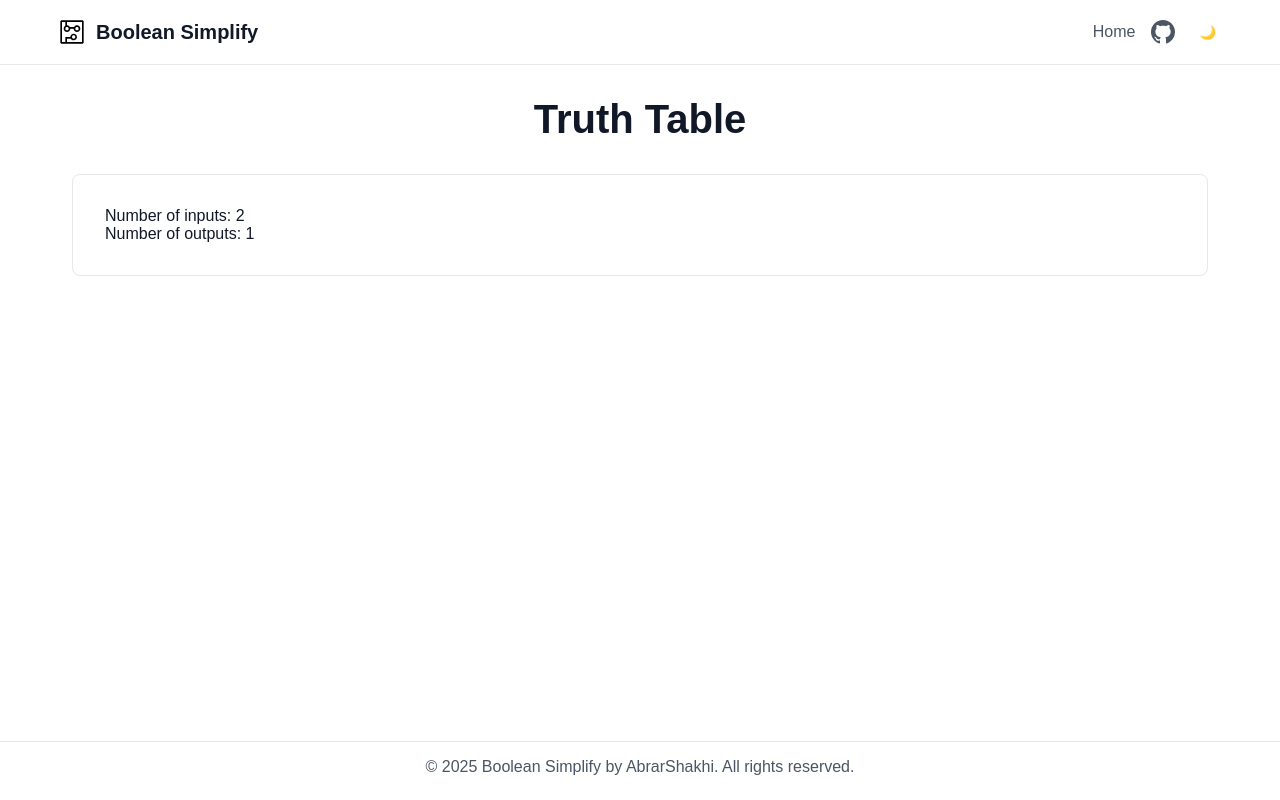
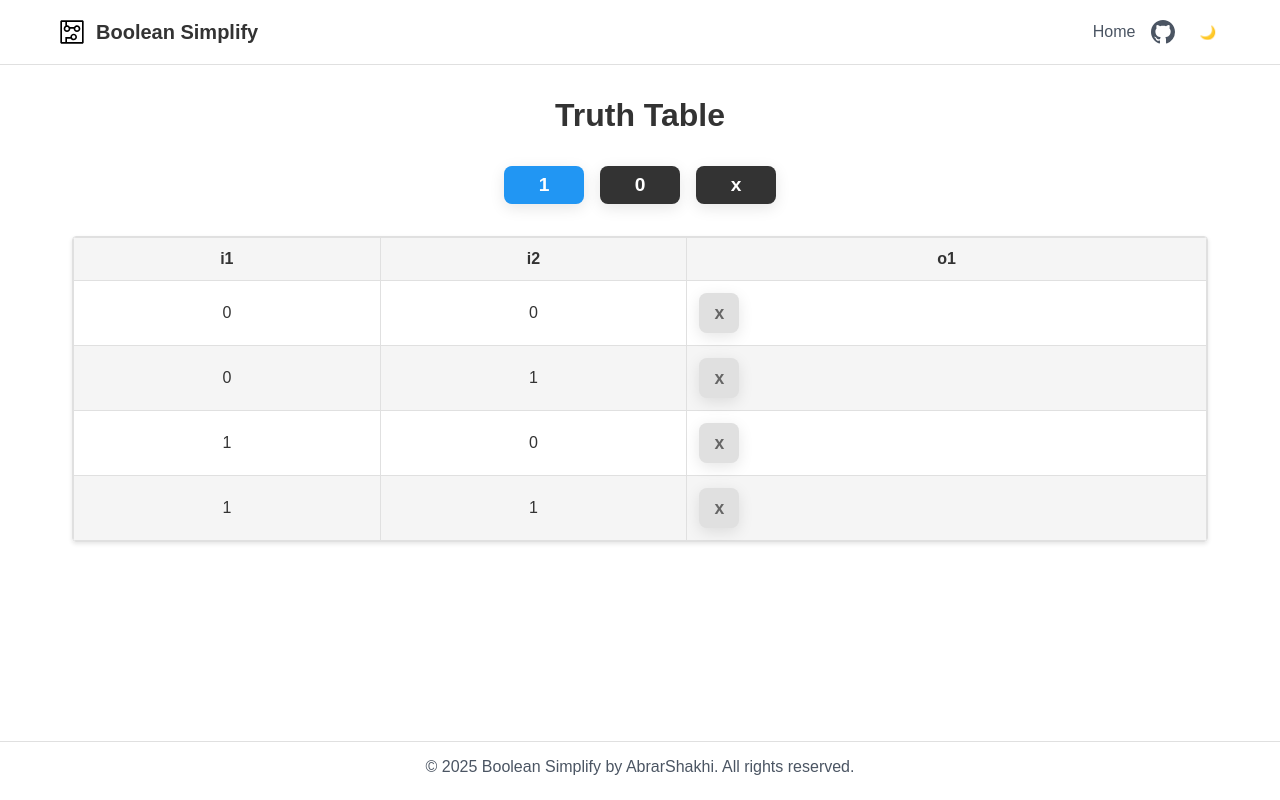
Before and after one commit to AbrarShakhi/boolean-simplify, a Next.js app: page /truthTable in a window 1280 px wide. Built offline with nearby package versions, Linux system fonts and the light colour scheme.

Commit message:
style: enhance styling and layout for truth table components
feat: implement truth table functionality with input/output handling

fix: update constructor validation for TruthTable class to enforce input/output limits

```diff
--- a/src/app/truthTable/page.module.css
+++ b/src/app/truthTable/page.module.css
@@ -1,21 +1,157 @@
 .container {
+  padding: 2rem;
   max-width: 1200px;
   margin: 0 auto;
-  padding: 2rem;
+}
+
+.header {
+  display: flex;
+  justify-content: space-between;
+  align-items: center;
+  margin-bottom: 2rem;
 }
 
 .title {
-  font-size: 2.5rem;
-  font-weight: 600;
   text-align: center;
   margin-bottom: 2rem;
   color: var(--text-color);
 }
 
-.tableContainer {
-  background-color: var(--bg-color);
-  border: 1px solid var(--border-color);
-  border-radius: 8px;
-  padding: 2rem;
+.themeToggle {
+  background: none;
+  border: none;
+  font-size: 1.5rem;
+  cursor: pointer;
+  padding: 0.5rem;
+  border-radius: 50%;
+  transition: background-color 0.2s ease;
+}
+
+.themeToggle:hover {
+  background-color: var(--hover-color);
+}
+
+.penContainer {
+  display: flex;
+  gap: 1rem;
+  justify-content: center;
   margin-bottom: 2rem;
 }
+
+.penButton {
+  width: auto !important;
+  padding: 0.5rem 2rem !important;
+  margin-top: 0 !important;
+  font-size: 1.2rem !important;
+  min-width: 80px;
+}
+
+.selectedPen {
+  background-color: var(--primary-color) !important;
+  color: white !important;
+  border-color: var(--primary-color) !important;
+}
+
+.tableContainer {
+  overflow-x: auto;
+  border: 1px solid var(--border-color);
+  border-radius: 4px;
+  box-shadow: 0 2px 4px var(--shadow-color);
+}
+
+.truthTable {
+  width: 100%;
+  border-collapse: collapse;
+  background-color: var(--bg-color);
+}
+
+.truthTable th,
+.truthTable td {
+  border: 1px solid var(--border-color);
+  padding: 0.75rem;
+  text-align: center;
+  color: var(--text-color);
+}
+
+.truthTable th {
+  background-color: var(--bg-secondary);
+  font-weight: 600;
+}
+
+.truthTable tr:nth-child(even) {
+  background-color: var(--bg-secondary);
+}
+
+.truthTable tr:hover {
+  background-color: var(--hover-color);
+}
+
+.outputButton {
+  width: 40px !important;
+  height: 40px !important;
+  padding: 0 !important;
+  margin: 0 !important;
+  min-width: 40px !important;
+  font-size: 1.1rem !important;
+  display: flex !important;
+  align-items: center !important;
+  justify-content: center !important;
+}
+
+/* Light theme (default) */
+:root {
+  --bg-color: #ffffff;
+  --bg-secondary: #f5f5f5;
+  --text-color: #333333;
+  --border-color: #e0e0e0;
+  --hover-color: #f0f0f0;
+  --shadow-color: rgba(0, 0, 0, 0.1);
+  --primary-color: #2196f3;
+  --primary-color-alpha: rgba(33, 150, 243, 0.2);
+}
+
+/* Dark theme */
+:root[data-theme="dark"] {
+  --bg-color: #1a1a1a;
+  --bg-secondary: #2d2d2d;
+  --text-color: #e0e0e0;
+  --border-color: #404040;
+  --hover-color: #333333;
+  --shadow-color: rgba(0, 0, 0, 0.3);
+  --primary-color: #64b5f6;
+  --primary-color-alpha: rgba(100, 181, 246, 0.2);
+}
+
+/* Light theme output styles */
+.outputOne {
+  background-color: #000000 !important;
+  color: #ffffff !important;
+}
+
+.outputZero {
+  background-color: #ffffff !important;
+  color: #000000 !important;
+  border: 1px solid #e0e0e0 !important;
+}
+
+.outputX {
+  background-color: #e0e0e0 !important;
+  color: #666666 !important;
+}
+
+/* Dark theme output styles */
+:root[data-theme="dark"] .outputOne {
+  background-color: #ffffff !important;
+  color: #000000 !important;
+}
+
+:root[data-theme="dark"] .outputZero {
+  background-color: #000000 !important;
+  color: #ffffff !important;
+  border: 1px solid #404040 !important;
+}
+
+:root[data-theme="dark"] .outputX {
+  background-color: #404040 !important;
+  color: #a0a0a0 !important;
+}
--- a/src/app/truthTable/page.tsx
+++ b/src/app/truthTable/page.tsx
@@ -1,22 +1,131 @@
-'use client';
+"use client";
 
-import { useSearchParams } from 'next/navigation';
-import { useEffect } from 'react';
-import styles from './page.module.css';
+import { useSearchParams } from "next/navigation";
+import styles from "./page.module.css";
+import TruthTable from "@/engine/truthTable";
+import { useState, useEffect } from "react";
+import { Button } from "@/components/Button/Button";
 
-export default function TruthTable() {
+type PenType = 1 | 0 | -1;
+
+export default function TruthTablePage() {
   const searchParams = useSearchParams();
 
-  const inputs = searchParams.get('inputs') || '2';
-  const outputs = searchParams.get('outputs') || '1';
+  const inputs = searchParams.get("inputs") || "2";
+  const outputs = searchParams.get("outputs") || "1";
+
+  const numInputs = parseInt(inputs, 10);
+  const numOutputs = parseInt(outputs, 10);
+  if (isNaN(numInputs) || isNaN(numOutputs)) {
+    throw new Error("Invalid number of inputs or outputs");
+  }
+  if (numInputs < 2 || numInputs > 9) {
+    throw new Error("Number of inputs must be between 1 and 9");
+  }
+  if (numOutputs < 1 || numOutputs > 9) {
+    throw new Error("Number of outputs must be between 1 and 9");
+  }
+
+  const [truthTable, setTruthTable] = useState<TruthTable | null>(null);
+  const [inputArray, setInputArray] = useState<number[][]>([]);
+  const [outputArray, setOutputArray] = useState<number[][]>([]);
+  const [selectedPen, setSelectedPen] = useState<PenType>(1);
+
+  useEffect(() => {
+    const tr = new TruthTable(numInputs, numOutputs);
+    setTruthTable(tr);
+    setInputArray(tr.getTruthTableInput());
+    setOutputArray(tr.getTruthTableOutput());
+  }, [numInputs, numOutputs]);
+
+  const handleOutputClick = (rowIndex: number, outputIndex: number) => {
+    if (!truthTable) return;
+
+    // Update the output array immediately
+    const newOutputArray = [...outputArray];
+    newOutputArray[rowIndex][outputIndex] = selectedPen;
+    setOutputArray(newOutputArray);
+
+    // Update the truth table
+    truthTable.setOutput(outputIndex, rowIndex, selectedPen);
+  };
+
+  const renderOutputValue = (value: number) => {
+    if (value === -1) return "x";
+    return value.toString();
+  };
+
+  const getOutputButtonClass = (value: number) => {
+    return `${styles.outputButton} ${
+      value === 1
+        ? styles.outputOne
+        : value === 0
+        ? styles.outputZero
+        : styles.outputX
+    }`;
+  };
 
   return (
     <div className={styles.container}>
       <h1 className={styles.title}>Truth Table</h1>
+      <div className={styles.penContainer}>
+        <Button
+          onClick={() => setSelectedPen(1)}
+          className={`${styles.penButton} ${
+            selectedPen === 1 ? styles.selectedPen : ""
+          }`}
+        >
+          1
+        </Button>
+        <Button
+          onClick={() => setSelectedPen(0)}
+          className={`${styles.penButton} ${
+            selectedPen === 0 ? styles.selectedPen : ""
+          }`}
+        >
+          0
+        </Button>
+        <Button
+          onClick={() => setSelectedPen(-1)}
+          className={`${styles.penButton} ${
+            selectedPen === -1 ? styles.selectedPen : ""
+          }`}
+        >
+          x
+        </Button>
+      </div>
       <div className={styles.tableContainer}>
-        {/* Truth table will be implemented here */}
-        <p>Number of inputs: {inputs}</p>
-        <p>Number of outputs: {outputs}</p>
+        <table className={styles.truthTable}>
+          <thead>
+            <tr>
+              {Array.from({ length: numInputs }, (_, i) => (
+                <th key={`input-${i}`}>i{i + 1}</th>
+              ))}
+              {Array.from({ length: numOutputs }, (_, i) => (
+                <th key={`output-${i}`}>o{i + 1}</th>
+              ))}
+            </tr>
+          </thead>
+          <tbody>
+            {inputArray.map((row, rowIndex) => (
+              <tr key={`row-${rowIndex}`}>
+                {row.map((input, inputIndex) => (
+                  <td key={`input-${rowIndex}-${inputIndex}`}>{input}</td>
+                ))}
+                {outputArray[rowIndex]?.map((output, outputIndex) => (
+                  <td key={`output-${rowIndex}-${outputIndex}`}>
+                    <Button
+                      onClick={() => handleOutputClick(rowIndex, outputIndex)}
+                      className={getOutputButtonClass(output)}
+                    >
+                      {renderOutputValue(output)}
+                    </Button>
+                  </td>
+                ))}
+              </tr>
+            ))}
+          </tbody>
+        </table>
       </div>
     </div>
   );
--- a/src/engine/truthTable.ts
+++ b/src/engine/truthTable.ts
@@ -13,8 +13,8 @@ export default class TruthTable {
 
   /**
    * Constructs a TruthTable instance with the specified number of inputs and outputs.
-   * @param num_of_input - The number of input pins (must be greater than 0).
-   * @param num_of_output - The number of output pins (must be greater than 0).
+   * @param num_of_input - The number of input pins (must be greater than 0 and less than 10).
+   * @param num_of_output - The number of output pins (must be greater than 0 and less than 10).
    */
   constructor(num_of_input: number, num_of_output: number) {
     if (num_of_input < 1) {
@@ -22,6 +22,12 @@ export default class TruthTable {
     }
     if (num_of_output < 1) {
       throw new Error("number of output must be greater than zero");
+    }
+    if (num_of_input > 9) {
+      throw new Error("number of input must be less than ten");
+    }
+    if (num_of_output > 9) {
+      throw new Error("number of output must be less than ten");
     }
     this.num_of_input = num_of_input;
     this.num_of_output = num_of_output;
```
